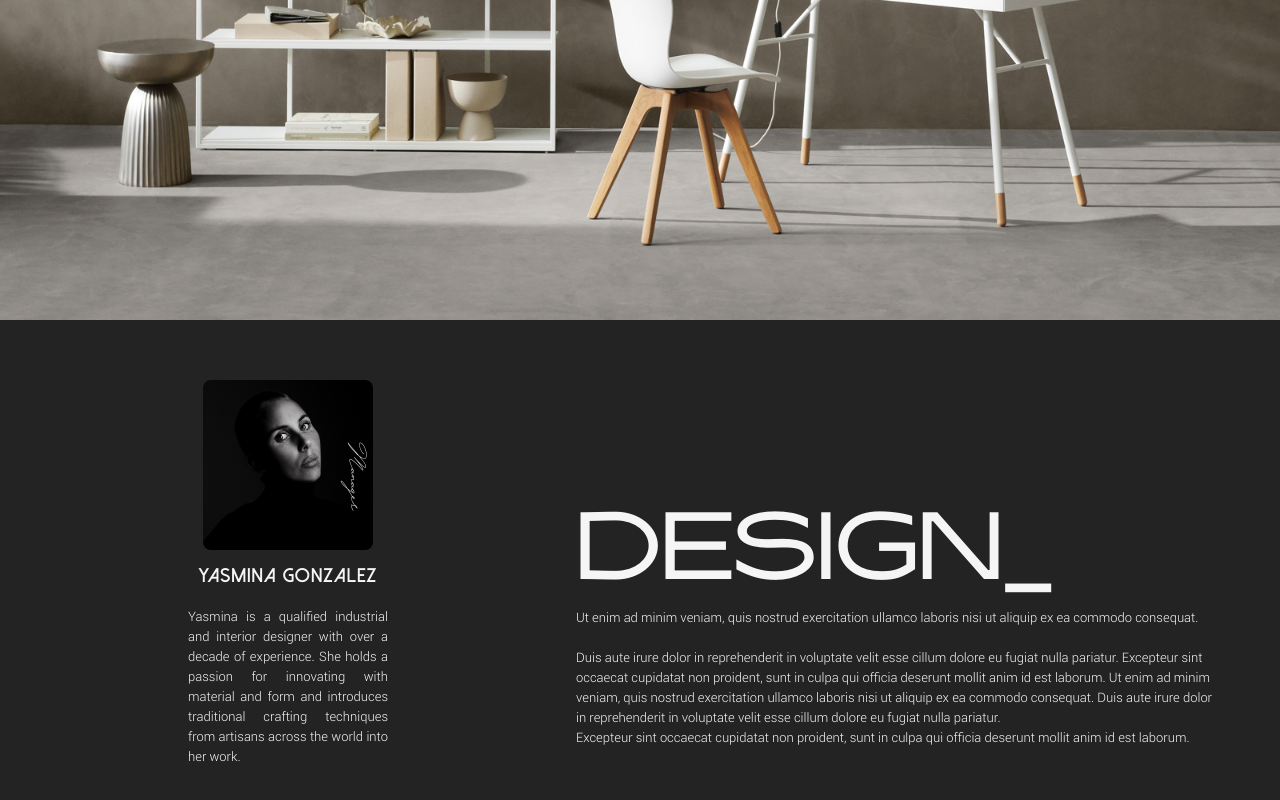
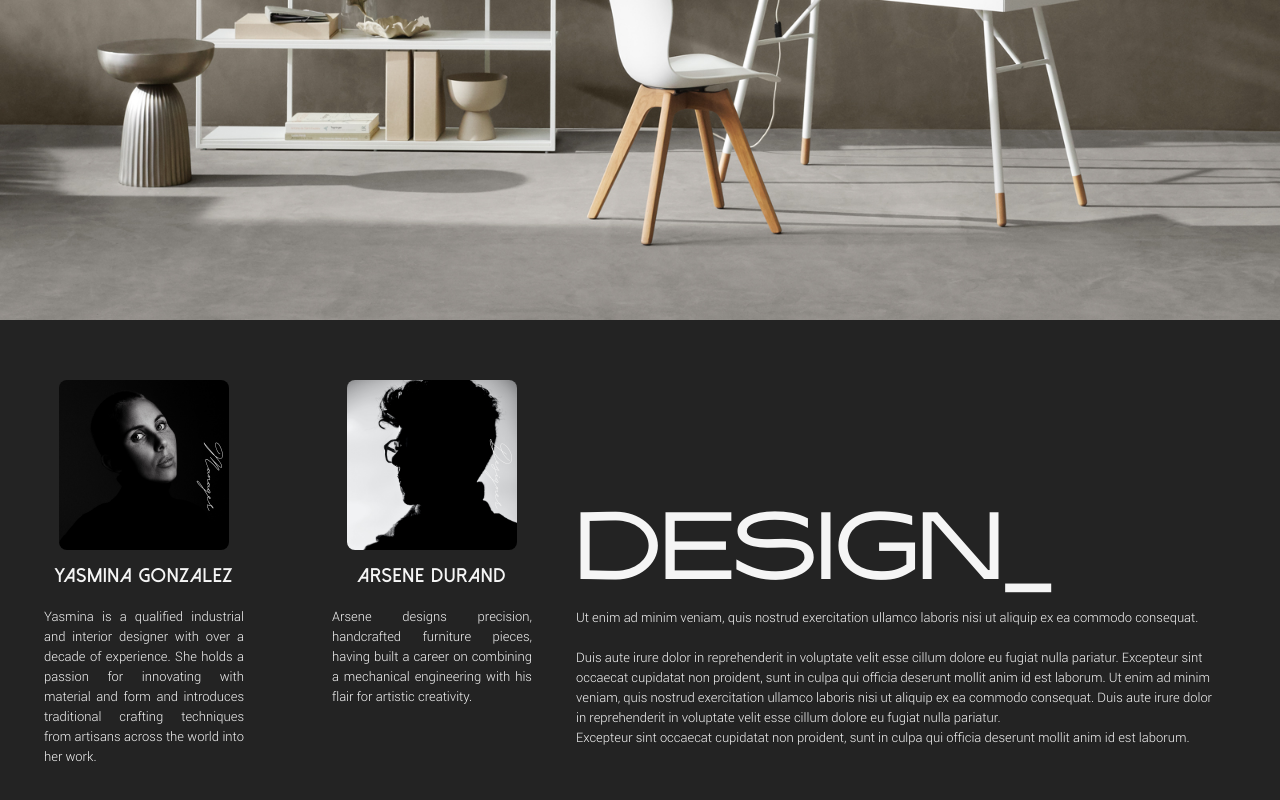
Before and after one commit to mathieuelisa/Room-react-app, a React (Create React App) app: page /about in a window 1280 px wide. Shown: the part 480-1280 px from the top of the page. Built offline with nearby package versions, Linux system fonts and the light colour scheme.

Commit message:
Adding second avatar

```diff
--- a/src/Components/AboutPage/SecondContainer/index.js
+++ b/src/Components/AboutPage/SecondContainer/index.js
@@ -4,11 +4,12 @@ import "../../../Assets/Fonts/Resotho-Extralight.otf";
 import Avatar from "../../StylesComponents/Avatar";
 
 import firstPics from "../../../Assets/Img/aboutpage/profil1.jpg";
-
+import secondPics from "../../../Assets/Img/aboutpage/profil2.jpg";
 function SecondContainer() {
   return (
     <div className="text-bloc">
       <div className="container-card">
+        {/* Avatars 1 */}
         <Avatar
           job="Manager"
           name="Yasmina Gonzalez"
@@ -16,6 +17,15 @@ function SecondContainer() {
               She holds a passion for innovating with material and form and introduces traditional crafting
               techniques from artisans across the world into her work."
           image={firstPics}
+        />
+
+        {/* Avatars 2 */}
+        <Avatar
+          job="Designer"
+          name="Arsene Durand"
+          description="Arsene designs precision, handcrafted furniture pieces,
+              having built a career on combining a mechanical engineering with his flair for artistic creativity."
+          image={secondPics}
         />
       </div>
 
```
